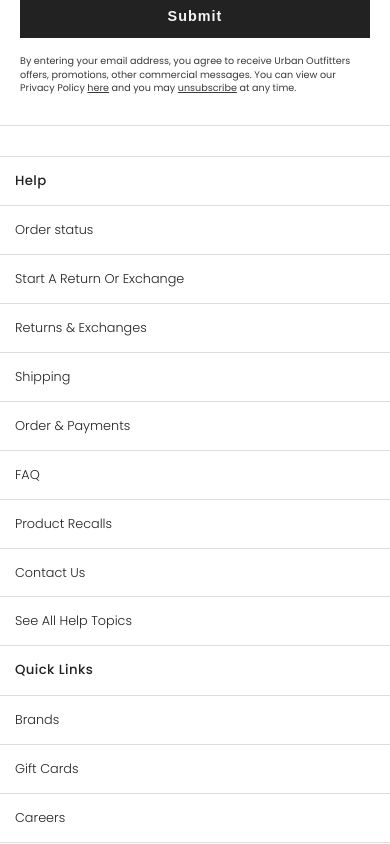
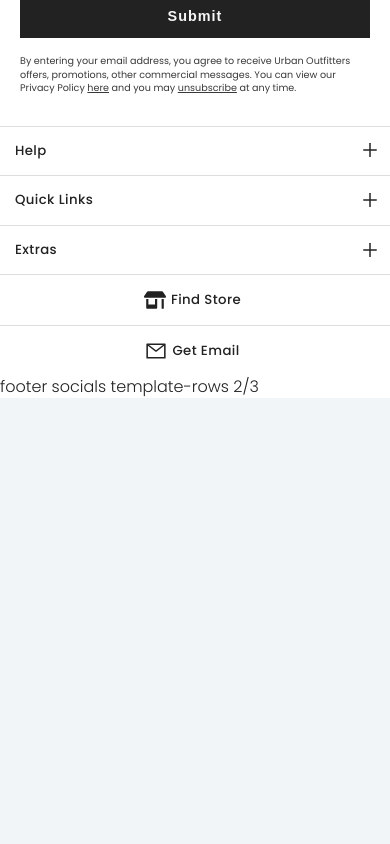
Before and after one commit to KristijonasJurk/React_Kedai, a React (Create React App) app: page / in a window 390 px wide. Shown: the part 5840-6684 px from the top of the page. After the commit the page ends 6238 px from the top, so only its background shows below. Built offline with nearby package versions, Linux system fonts and the light colour scheme.

Commit message:
addded footer tabs, very satisfied with the result

```diff
--- a/src/components/Footer.js
+++ b/src/components/Footer.js
@@ -11,6 +11,7 @@
 
 function Footer() {
     const [screenWidth, setScreenWidth] = useState(0)
+    const [showLinks, setShowLinks] = useState(-1);
 
     useLayoutEffect(() => {
         function updateSize() {
@@ -42,14 +43,34 @@
                         const { title, links } = row;
                         return (
                             links ? <div key={index} className={`footer-link footer-link${index}`}>
+                                <div className='footer-link-title-container'>
                                     <h5>{title}</h5>
+                                    {screenWidth < 800 && <AiOutlinePlus className='footer-link-expand' onClick={() => setShowLinks(index)} />}
+                                </div>
+                                {showLinks === index && screenWidth < 800 ?
                                     <ul>
                                         {links.map((link) => {
                                             return (
-                                            <li><a href="#">{link}</a></li>
+                                                <li>
+                                                    <a href="#">{link}</a>
+                                                </li>
                                             )
                                         })}
                                     </ul>
+                                    : ''
+                                }
+                                {screenWidth > 800 ?
+                                    <ul>
+                                        {links.map((link) => {
+                                            return (
+                                                <li>
+                                                    <a href="#">{link}</a>
+                                                </li>
+                                            )
+                                        })}
+                                    </ul>
+                                    : ''
+                                }
                             </div>
                                 : <div>
                                     <ul>
--- a/src/css/home/_home.scss
+++ b/src/css/home/_home.scss
@@ -169,7 +169,6 @@
 .newsletter {
   grid-row: 1/2;
   border-top: 1px solid var(--grey);
-  border-bottom: 1px solid var(--grey);
   padding: 30px 120px;
   display: grid;
   grid-template-columns: repeat(2, 1fr);
@@ -312,6 +311,7 @@
   padding: 30px 120px;
   display: grid;
   grid-template-rows: repeat(2, auto);
+  border-top: 1px solid var(--grey);
   .footer-links {
     grid-template-rows: 1/2;
     display: grid;
@@ -350,9 +350,11 @@
       margin: 0 0 10px;
       h5 {
         padding: 0 5px;
+        cursor: pointer;
       }
       svg {
         font-size: 22px;
+        cursor: pointer;
       }
     }
   }
@@ -361,6 +363,7 @@
 @media only screen and (max-width: 1000px) {
   .footer-container {
     padding: 30px 60px;
+    border-top: 1px solid transparent;
     .footer-links {
       grid-template-columns: repeat(4, 1fr);
       grid-column-gap: 20px;
@@ -385,12 +388,22 @@
 // media on screen max-width 800
 @media only screen and (max-width: 800px) {
   .footer-container {
-    padding: 30px 0px;
+    padding: 0px 0px;
     .footer-links-tabs {
       grid-template-rows: 1/2;
       display: flex;
       flex-direction: column;
       .footer-link {
+        .footer-link-title-container {
+          position: relative;
+          .footer-link-expand {
+            position: absolute;
+            right: 10px;
+            top: calc(50% - 10px);
+            font-size: 20px;
+            cursor: pointer;
+          }
+        }
         h5 {
           font-weight: 500;
           letter-spacing: 0.4px;
@@ -420,11 +433,13 @@
         justify-content: center;
         border-top: 1px solid var(--grey);
         h5 {
+          cursor: pointer;
           border-top: 1px solid transparent;
           padding: 15px 5px;
           margin: 0px;
         }
         svg {
+          cursor: pointer;
           font-size: 22px;
         }
       }
--- a/src/css/main.css
+++ b/src/css/main.css
@@ -813,7 +813,6 @@
   -ms-grid-row-span: 1;
   grid-row: 1/2;
   border-top: 1px solid var(--grey);
-  border-bottom: 1px solid var(--grey);
   padding: 30px 120px;
   display: -ms-grid;
   display: grid;
@@ -1046,6 +1045,7 @@
   display: grid;
   -ms-grid-rows: (auto)[2];
       grid-template-rows: repeat(2, auto);
+  border-top: 1px solid var(--grey);
 }
 
 .footer-container .footer-links {
@@ -1119,16 +1119,19 @@
 .footer-container .footer-links .footer-link3 h5,
 .footer-container .footer-links .footer-link4 h5 {
   padding: 0 5px;
+  cursor: pointer;
 }
 
 .footer-container .footer-links .footer-link3 svg,
 .footer-container .footer-links .footer-link4 svg {
   font-size: 22px;
+  cursor: pointer;
 }
 
 @media only screen and (max-width: 1000px) {
   .footer-container {
     padding: 30px 60px;
+    border-top: 1px solid transparent;
   }
   .footer-container .footer-links {
     -ms-grid-columns: (1fr)[4];
@@ -1161,7 +1164,7 @@
 
 @media only screen and (max-width: 800px) {
   .footer-container {
-    padding: 30px 0px;
+    padding: 0px 0px;
   }
   .footer-container .footer-links-tabs {
     -ms-grid-rows: 1/2;
@@ -1173,6 +1176,16 @@
     -webkit-box-direction: normal;
         -ms-flex-direction: column;
             flex-direction: column;
+  }
+  .footer-container .footer-links-tabs .footer-link .footer-link-title-container {
+    position: relative;
+  }
+  .footer-container .footer-links-tabs .footer-link .footer-link-title-container .footer-link-expand {
+    position: absolute;
+    right: 10px;
+    top: calc(50% - 10px);
+    font-size: 20px;
+    cursor: pointer;
   }
   .footer-container .footer-links-tabs .footer-link h5 {
     font-weight: 500;
@@ -1218,12 +1231,14 @@
   }
   .footer-container .footer-links-tabs .footer-link3 h5,
   .footer-container .footer-links-tabs .footer-link4 h5 {
+    cursor: pointer;
     border-top: 1px solid transparent;
     padding: 15px 5px;
     margin: 0px;
   }
   .footer-container .footer-links-tabs .footer-link3 svg,
   .footer-container .footer-links-tabs .footer-link4 svg {
+    cursor: pointer;
     font-size: 22px;
   }
 }
```
Also changed, not shown: 1 other file (tests, documents, lock files or other folders). Lines whose indentation alone changed are shown as unchanged.
